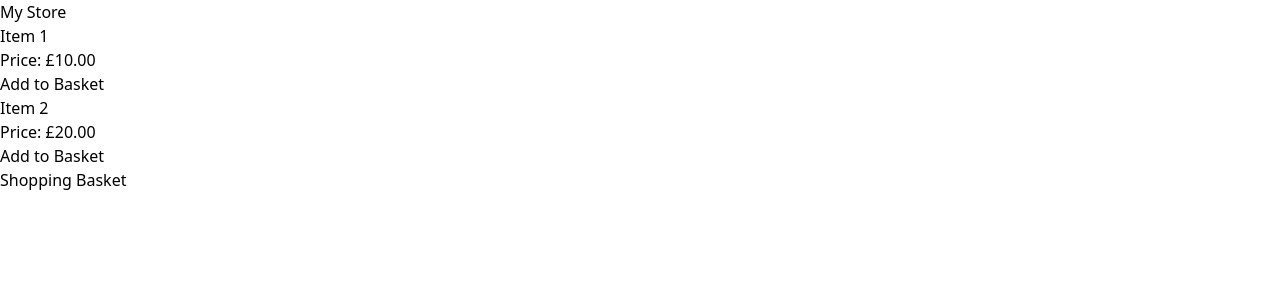
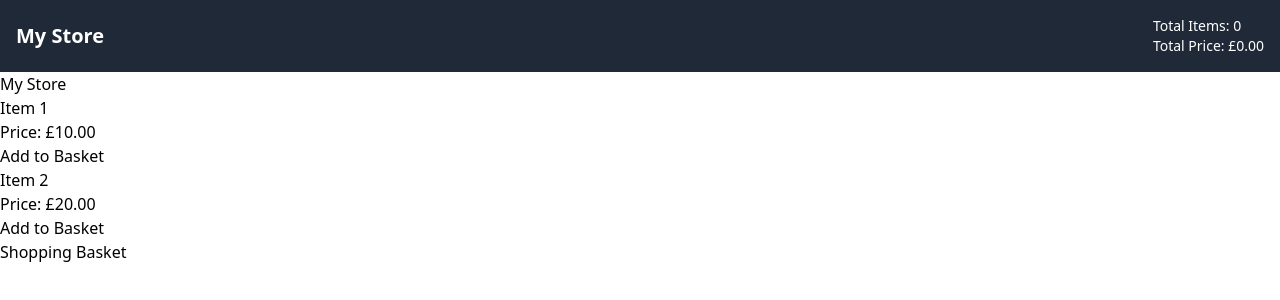
Before and after one commit to Wizard-Fingers/fairly-roasted, a Next.js app: page / in a window 1280 px wide. Shown: the top 300 px of the page. Built offline with nearby package versions, Linux system fonts and the light colour scheme.

Commit message:
Add files via upload

```diff
--- a/src/app/page.js
+++ b/src/app/page.js
@@ -3,9 +3,10 @@ import React, { useState } from "react";
 import ShoppingList from "../components/ShoppingList";
 import ItemDisplay from "../components/ItemDisplay";
 import Item from "../components/Item";
+import Navbar from "../components/Navbar";
 
 export default function Home() {
-  const [basket, setBasket] = useState({}); // Initialize basket as an empty object
+  const [basket, setBasket] = useState({});
 
   const items = [
     new Item("Item 1", 10),
@@ -14,20 +15,18 @@ export default function Home() {
   ];
 
   const handleAddToBasket = (item) => {
-    // Check if the item already exists in the basket
     if (basket[item.name]) {
-      // If yes, increment its quantity
       const updatedBasket = { ...basket };
       updatedBasket[item.name] += 1;
       setBasket(updatedBasket);
     } else {
-      // If not, add it to the basket with a quantity of 1
       setBasket({ ...basket, [item.name]: 1 });
     }
   };
 
   return (
     <main className="">
+      <Navbar basket={basket} items={items} /> {/* Pass items array as prop */}
       <div>
         <h1>My Store</h1>
         <div>
--- /dev/null
+++ b/src/components/Navbar.js
@@ -0,0 +1,29 @@
+export default function Navbar({ basket, items }) {
+  // Receive items as prop
+  const totalQuantity = Object.values(basket).reduce(
+    (total, quantity) => total + quantity,
+    0
+  );
+
+  const totalPrice = Object.entries(basket).reduce(
+    (total, [itemName, quantity]) => {
+      const item = items.find((item) => item.name === itemName);
+      return total + item.price * quantity;
+    },
+    0
+  );
+
+  return (
+    <nav className="bg-gray-800 p-4 text-white">
+      <div className="container mx-auto flex justify-between items-center">
+        <div>
+          <h1 className="text-xl font-bold">My Store</h1>
+        </div>
+        <div>
+          <p className="text-sm">Total Items: {totalQuantity}</p>
+          <p className="text-sm">Total Price: £{totalPrice.toFixed(2)}</p>
+        </div>
+      </div>
+    </nav>
+  );
+}
```
